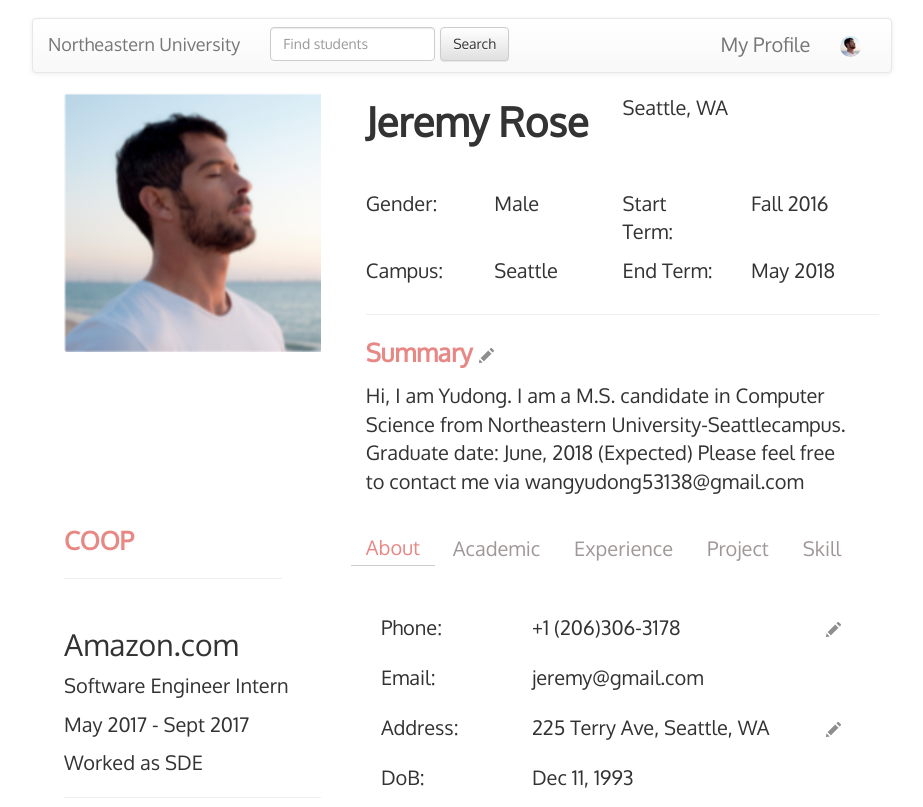
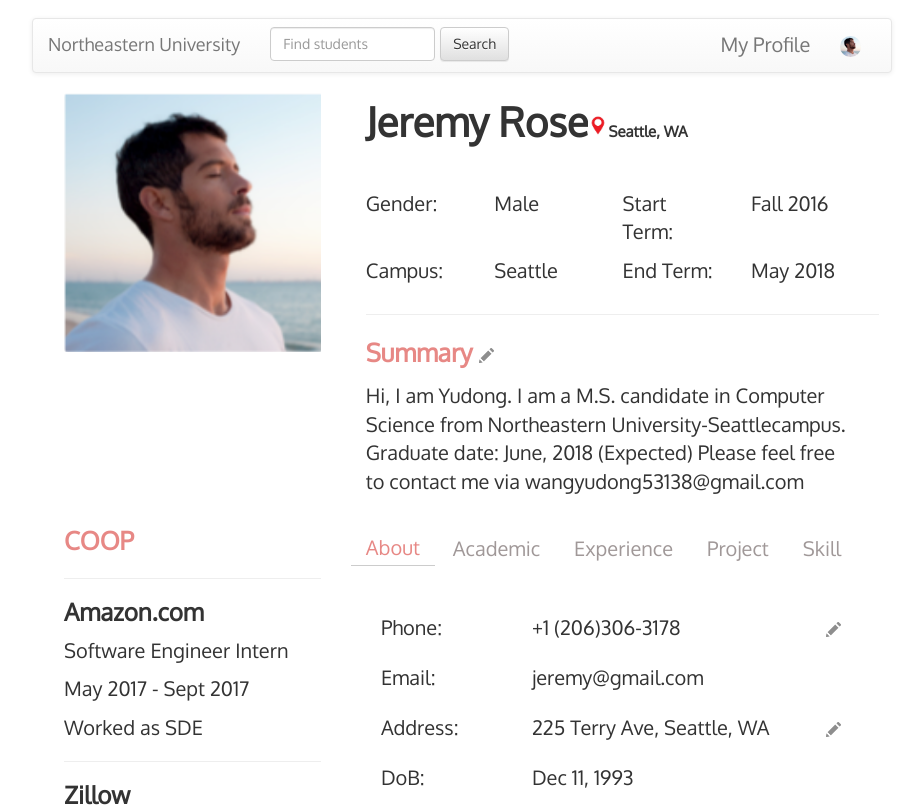
Before and after one commit to gortonator/profile, a React (Create React App) app: page / in a window 1280 px wide. Shown: the top 807 px of the page, without its empty margins (178-1101 px from the left). Built offline with nearby package versions, Linux system fonts and the light colour scheme.

Commit message:
added location icon and moved location position

```diff
--- a/src/App.css
+++ b/src/App.css
@@ -26,10 +26,3 @@
   from { transform: rotate(0deg); }
   to { transform: rotate(360deg); }
 }
-
-
-
-.inline-hr{
-  display: inline-flex;
-  width: 500px;
-}
--- a/src/components/Coop/Coop.js
+++ b/src/components/Coop/Coop.js
@@ -31,7 +31,7 @@ class Coop extends Component {
         return this.state.coops.map(coop => {
             return (
                 <div>
-                <h2> {coop.company} </h2>
+                <h3 className="companyName"> {coop.company} </h3>
                 <p> {coop.title} </p>
                 <p> {coop.time} </p>
                 <p> Worked as {coop.position} </p><hr/>
@@ -44,7 +44,7 @@ class Coop extends Component {
 
     render() {
         return (
-            <div><p className="subtitle"> COOP <hr className="inline-hr"/> </p>
+            <div><p className="subtitle"> COOP <hr/> </p>
             { this.renderCoop() } </div>
             );
     }
--- a/src/components/Intro/Intro.js
+++ b/src/components/Intro/Intro.js
@@ -4,6 +4,7 @@ import {Row, Col, Grid, css, ListGroup, ListGroupItem, Panel, Button, Modal, For
 
 import EditIcon from "../TabBar/About/EditIcon";
 import styled from "styled-components";
+import location from '../../image/location.jpeg'
 
 
 class Intro extends Component {
@@ -57,15 +58,15 @@ class Intro extends Component {
     render() {
         console.log(this.state);
         return (
+
             	<Grid>
             		<Row className="show-grid">
-            			<Col md={6}> <p className="intro-name">{this.state.intro.name}</p> </Col>
-            			<Col md={6}> <p>{this.state.intro.city}, {this.state.intro.state}</p> </Col>
+            			<Col md={12}> <p id="intro-name">{this.state.intro.name}
+            			<img style={{width: "20px"}} src={location} alt="pic"/>
+            			<span id="location">{this.state.intro.city}, {this.state.intro.state}</span></p></Col>
             		</Row>
 
-            		{/*<p className="subtitle">PROFILE <hr/></p>*/}
             		<br/>
-
             		<Row className="show-grid">
                         <Col md={3}><p>Gender:</p></Col>
                         <Col md={3}><p>{this.state.intro.gender}</p></Col>
@@ -108,7 +109,6 @@ class Intro extends Component {
 
                 </Grid>
 
-
         )
     }
 }
--- a/src/index.css
+++ b/src/index.css
@@ -10,11 +10,15 @@ body {
   width: 85%;
 }
 
-.intro-name{
+#intro-name{
   font-size: 40px;
   font-weight: 1000;
 }
 
+#location {
+	font-size: 15px;
+
+}
 .subtitle{
   font-size: 25px;
   font-weight: 800;
@@ -29,3 +33,8 @@ body {
 .container {
   width: 100%;
 }
+
+
+.companyName {
+	font-weight: 800;
+}
```
Also changed, not shown: src/image/location.jpeg (added).
